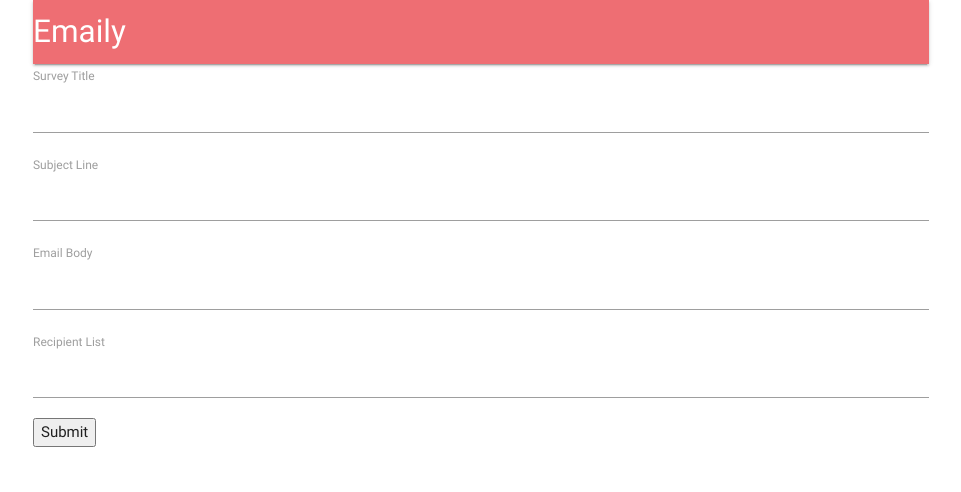
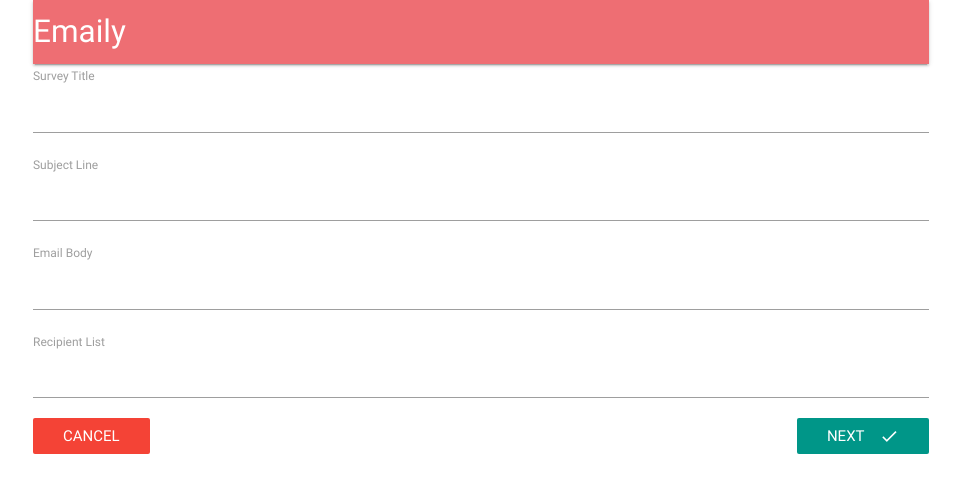
Before and after one commit to mpeiros/Emaily, a React (Create React App) app in the folder client/: page /surveys/new in a window 1280 px wide. Shown: the top 492 px of the page, without its empty margins (159-1120 px from the left). Built offline with nearby package versions, Linux system fonts and the light colour scheme; no server answers.

Commit message:
Add next and cancel buttons to SurveyForm

```diff
--- a/client/public/index.html
+++ b/client/public/index.html
@@ -10,6 +10,7 @@
     -->
     <link rel="manifest" href="%PUBLIC_URL%/manifest.json">
     <link rel="shortcut icon" href="%PUBLIC_URL%/favicon.ico">
+    <link href="https://fonts.googleapis.com/icon?family=Material+Icons" rel="stylesheet">
     <!--
       Notice the use of %PUBLIC_URL% in the tags above.
       It will be replaced with the URL of the `public` folder during the build.
--- a/client/src/components/surveys/SurveyForm.js
+++ b/client/src/components/surveys/SurveyForm.js
@@ -1,6 +1,7 @@
 import _ from 'lodash';
 import React, { Component } from 'react';
 import { reduxForm, Field } from 'redux-form';
+import { Link } from 'react-router-dom';
 import SurveyField from './SurveyField';
 
 const FIELDS = [
@@ -30,7 +31,13 @@ class SurveyForm extends Component {
       <div>
         <form onSubmit={this.props.handleSubmit(values => console.log(values))}>
           {this.renderFields()}
-          <button type="submit">Submit</button>
+          <Link to="/surveys" className="red btn-flat white-text">
+            Cancel
+          </Link>
+          <button type="submit" className="teal btn-flat right white-text">
+            Next
+            <i className="material-icons right">done</i>
+          </button>
         </form>
       </div>
     );
```
